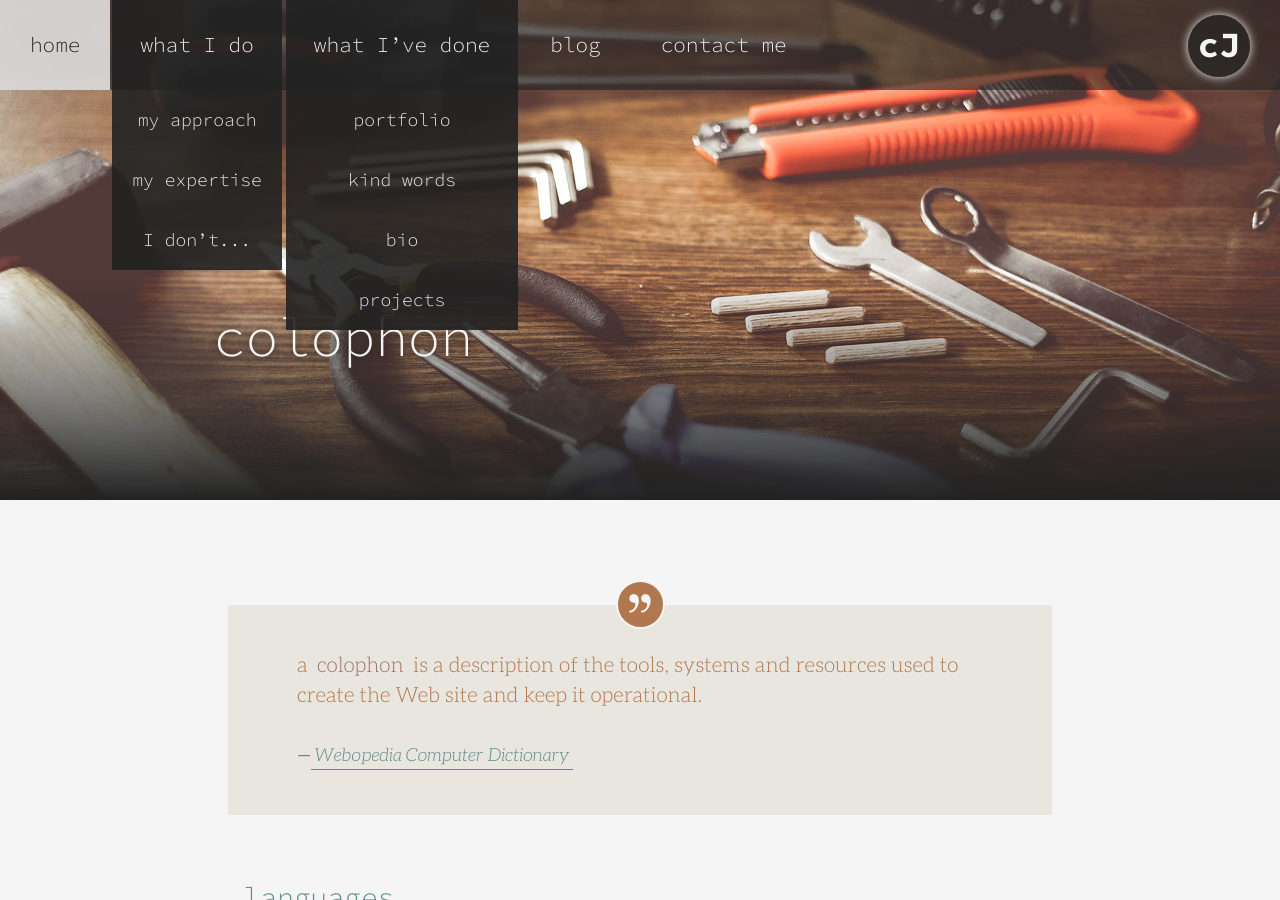
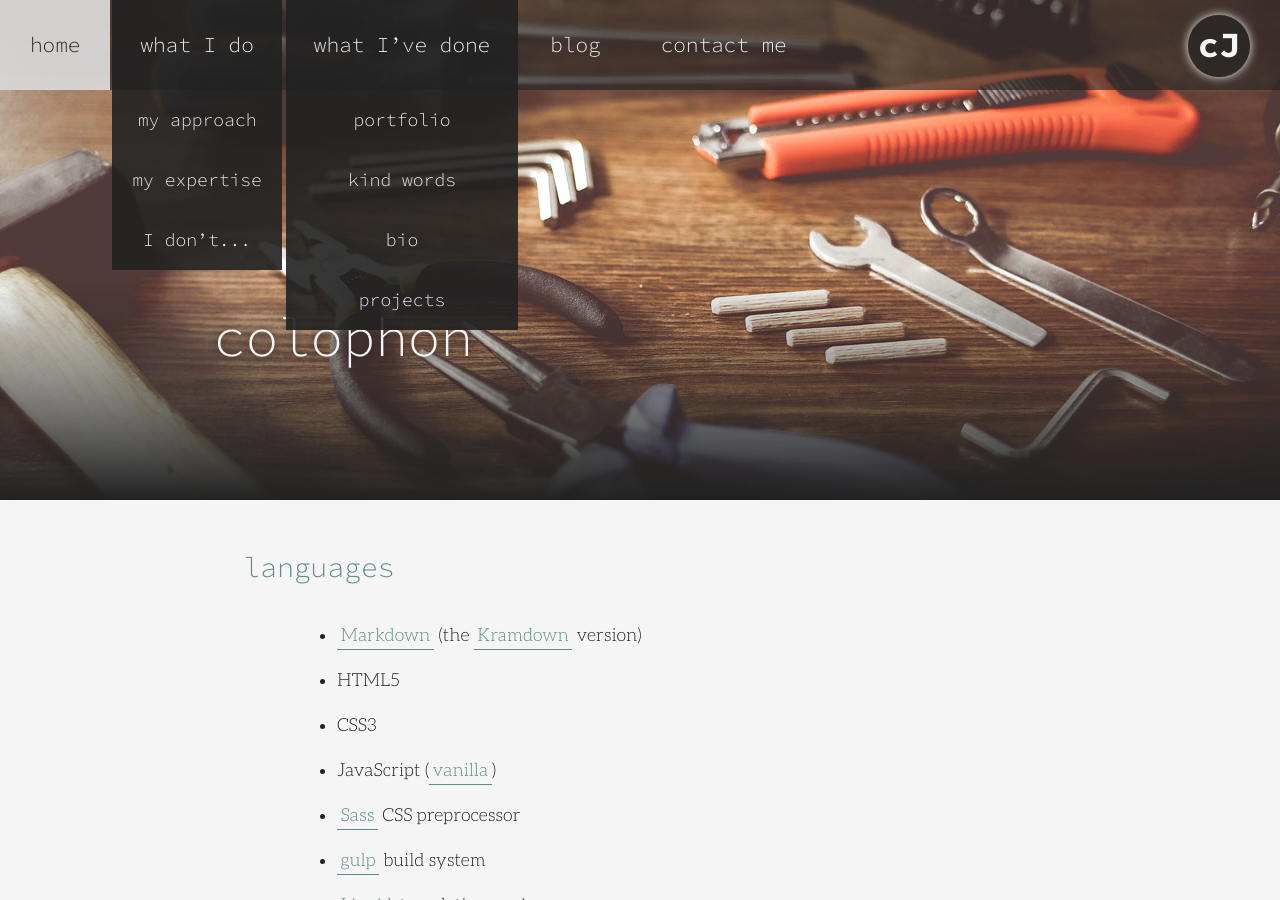
Before and after one commit to cjbarnes/cjbarnes.github.io, a Jekyll site: the page built from _pages/colophon.md, in a window 1280 px wide and 900 px high. Built offline with Jekyll 4.4.1, drawn with Linux system fonts in a browser that asks for light colours.

Commit message:
Removed quote from top of colophon, since the citation wasn't working
The only way to fix the citation would be to convert the whole page to
HTML, which I don’t want to do!

```diff
--- a/_pages/colophon.md
+++ b/_pages/colophon.md
@@ -3,12 +3,6 @@ title: colophon
 permalink: colophon/
 illustration: tools
 ---
-
-<figure class="quote">
-> a <strong>colophon</strong> is a description of the tools, systems and resources used to create the Web site and keep it operational.
-
-<cite>[*Webopedia Computer Dictionary*](http://www.webopedia.com/TERM/C/colophon.html "full definition")</cite>
-</figure>
 
 ## languages
 
```
